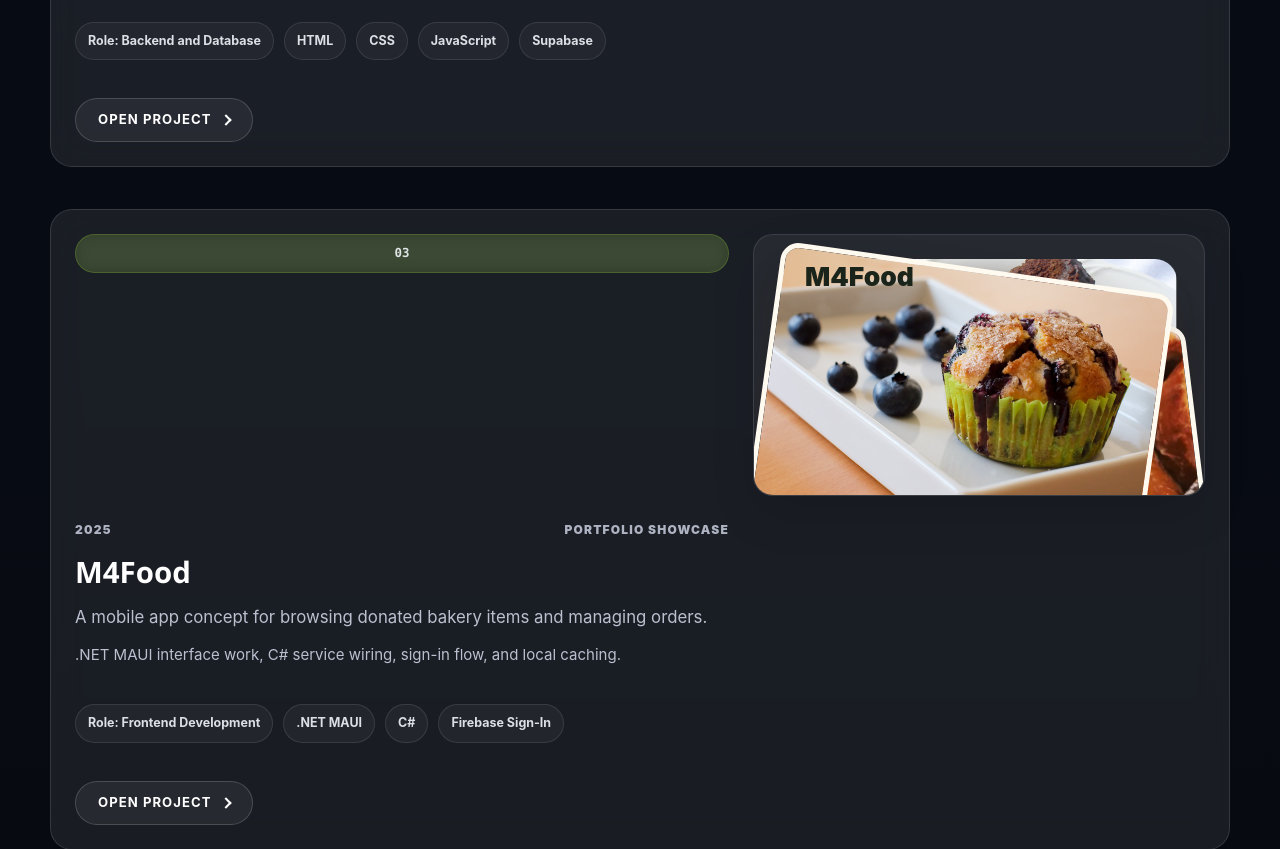
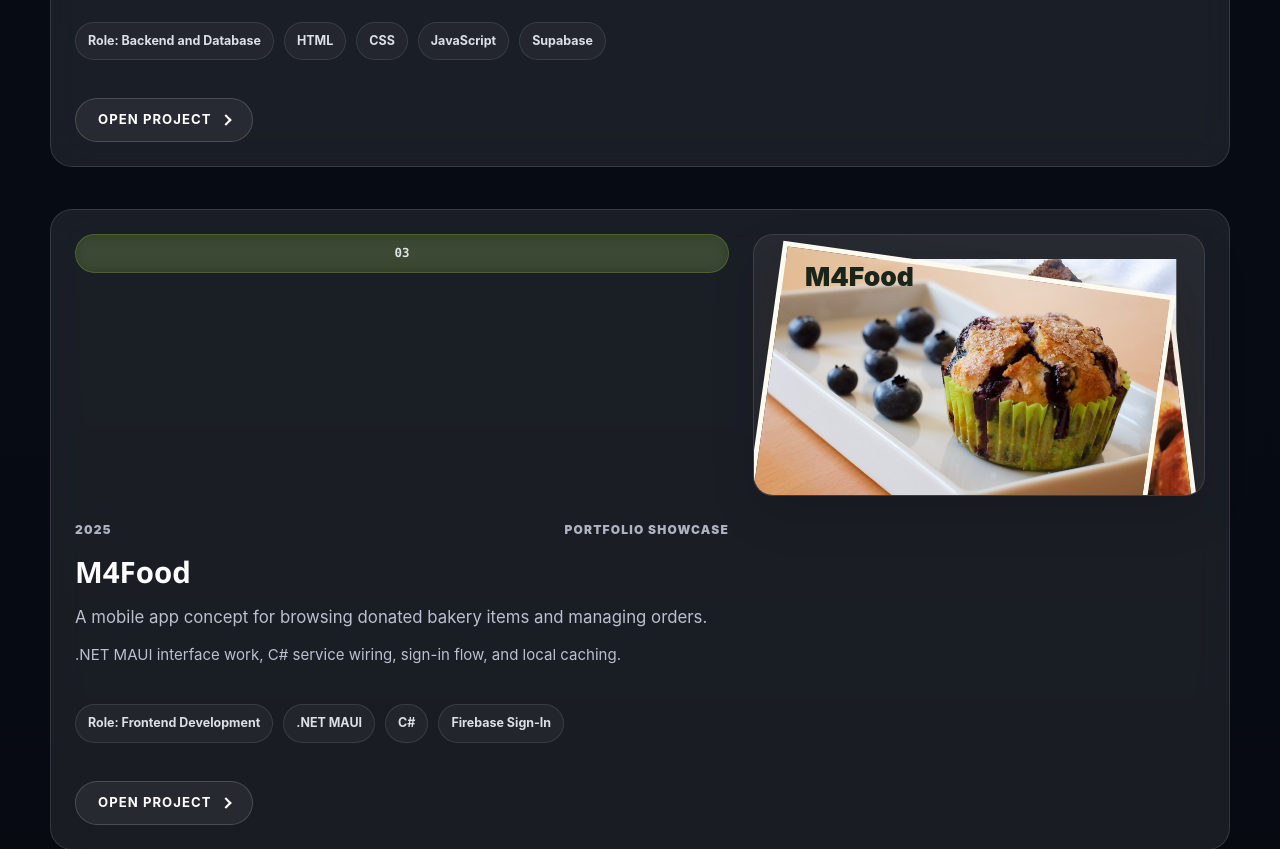
Before and after one commit to Derrick0318/portfolio, a Flask app: page / in a window 1280 px wide. Shown: the part 4149-4998 px from the top of the page. Run offline with Flask 3, Linux system fonts and the light colour scheme.

Commit message:
Fix project showcase layout and correct boxless CSS selectors

```diff
--- a/static/css/portfolio/boxless.css
+++ b/static/css/portfolio/boxless.css
@@ -218,12 +218,24 @@ body::before,
   }
 }
 
-..project-visual img {
+.project-visual img {
   border-radius: 0 !important;
   width: 100% !important;
   height: auto !important;
   display: block !important;
   object-fit: cover !important;
+}
+
+.project-card {
+  grid-auto-rows: auto !important;
+}
+
+.project-body {
+  grid-column: 1 / span 1 !important;
+}
+
+.project-visual {
+  grid-column: 2 / span 1 !important;
 }
 
 .project-number {
```
